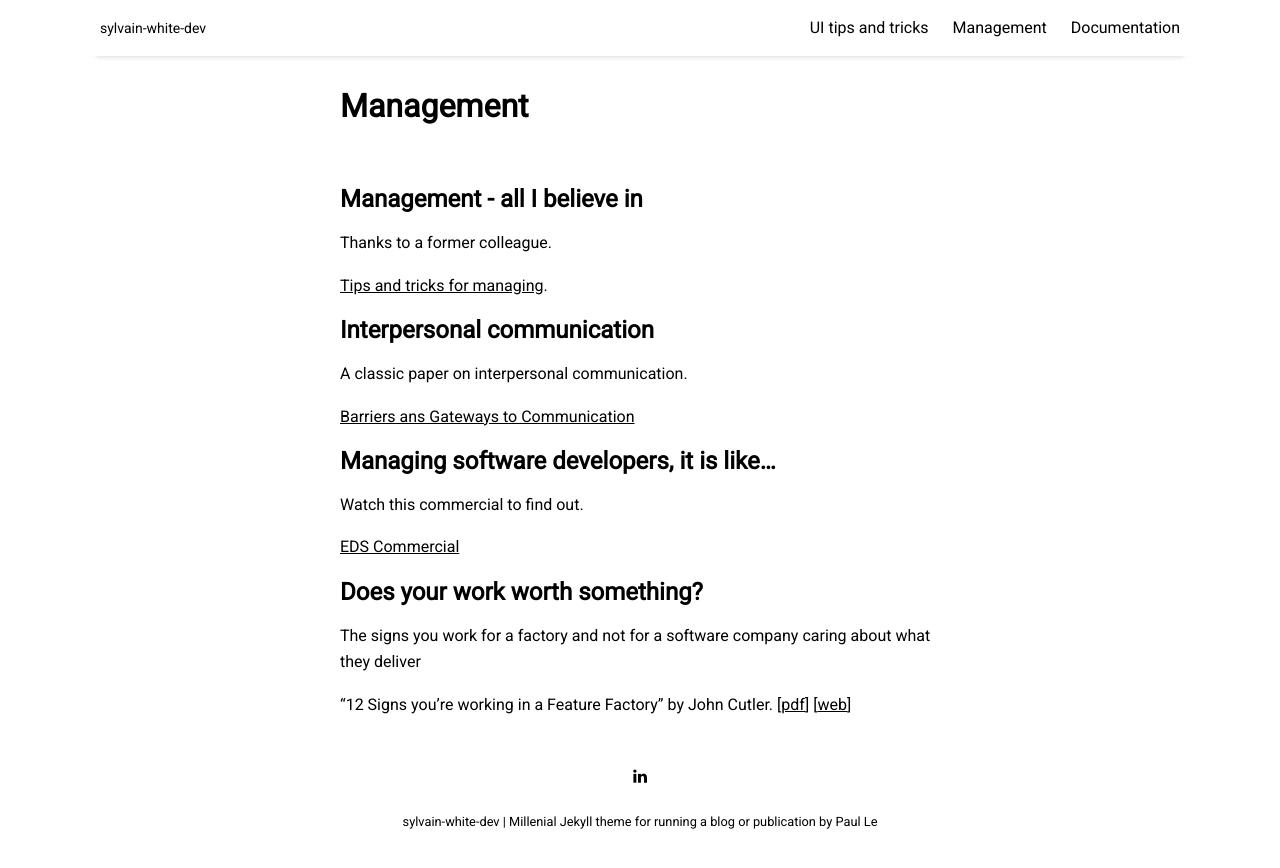
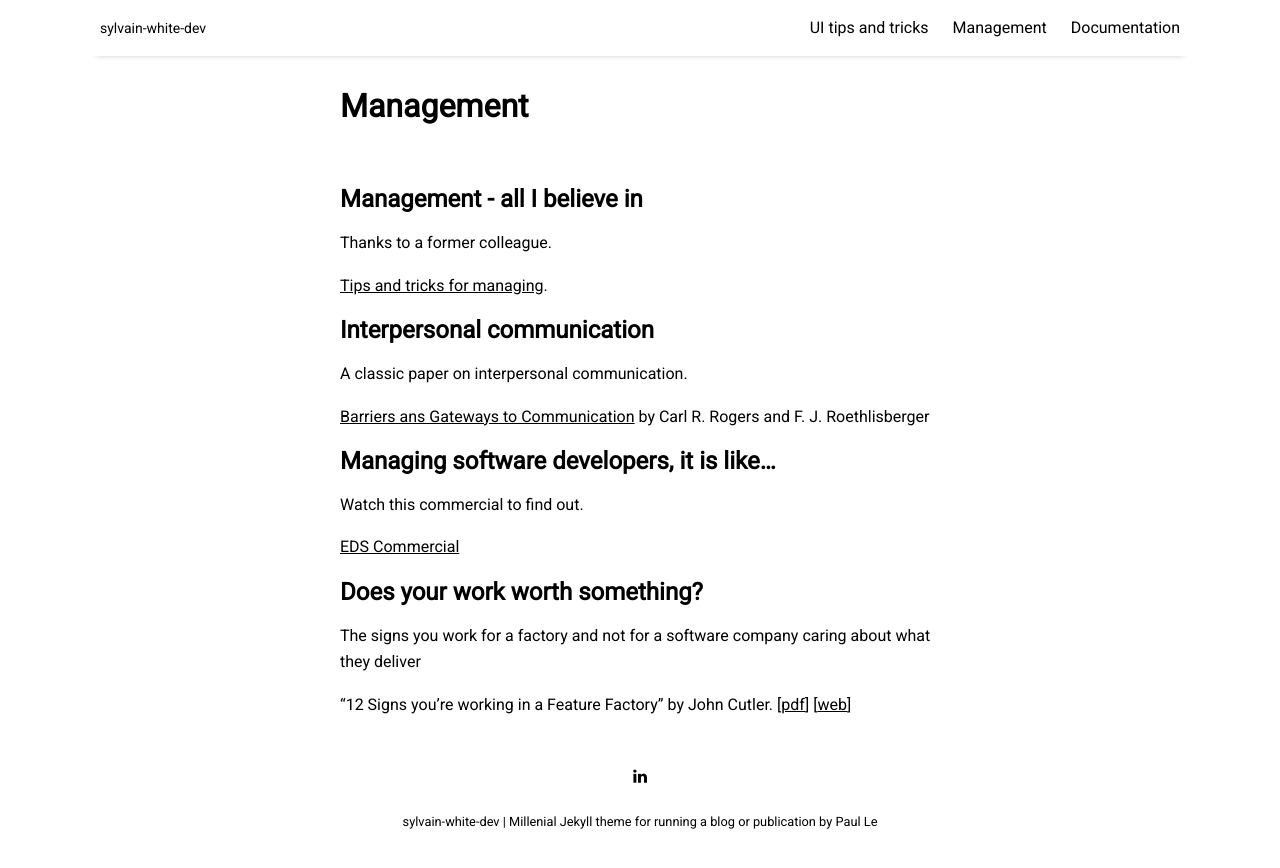
Before and after one commit to sylvainwhite/sylvain-white-dev, a Jekyll site: the page built from pages/management.md, in a window 1280 px wide. Shown: the top 868 px of the page. Built offline with Jekyll 4.4.1, drawn with Linux system fonts in a browser that asks for light colours; nearby versions of some CDN libraries.

```diff
--- a/pages/management.md
+++ b/pages/management.md
@@ -14,7 +14,7 @@ Thanks to a former colleague.
 
 A classic paper on interpersonal communication.
 
-[Barriers ans Gateways to Communication]({{ site.github.url }}/resources/barriersAndGatewaysToCommunication.pdf){:target="_blank"}
+[Barriers ans Gateways to Communication]({{ site.github.url }}/resources/barriersAndGatewaysToCommunication.pdf){:target="_blank"} by Carl R. Rogers and F. J. Roethlisberger
 
 ## Managing software developers, it is like...
 
```
